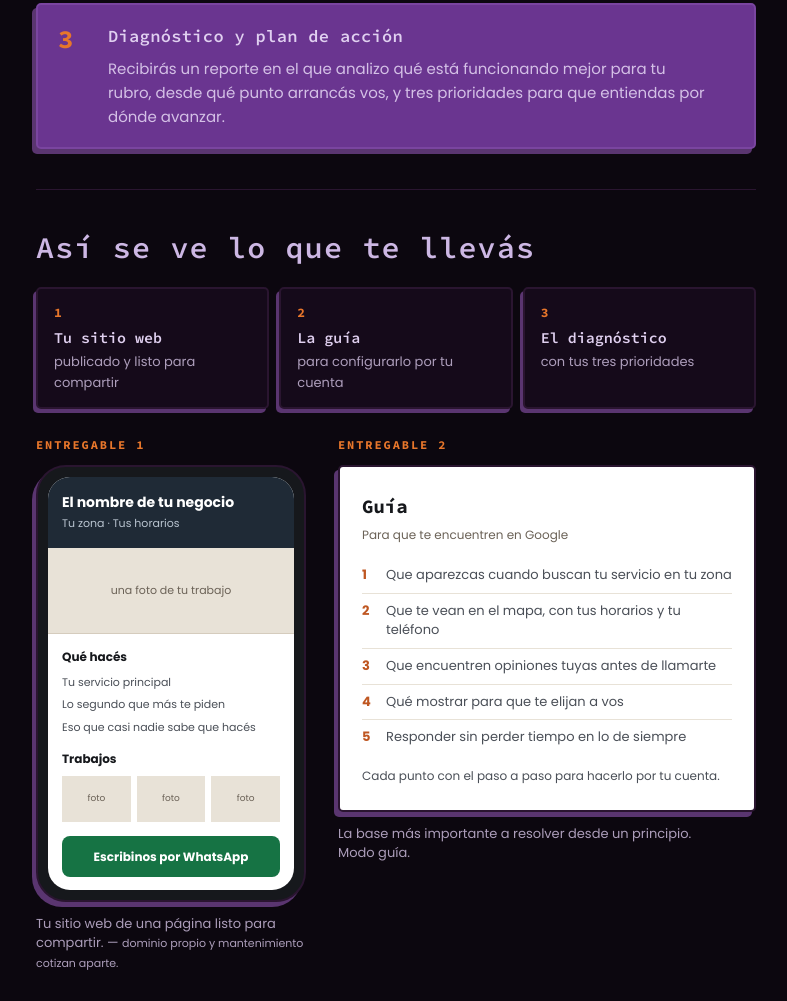
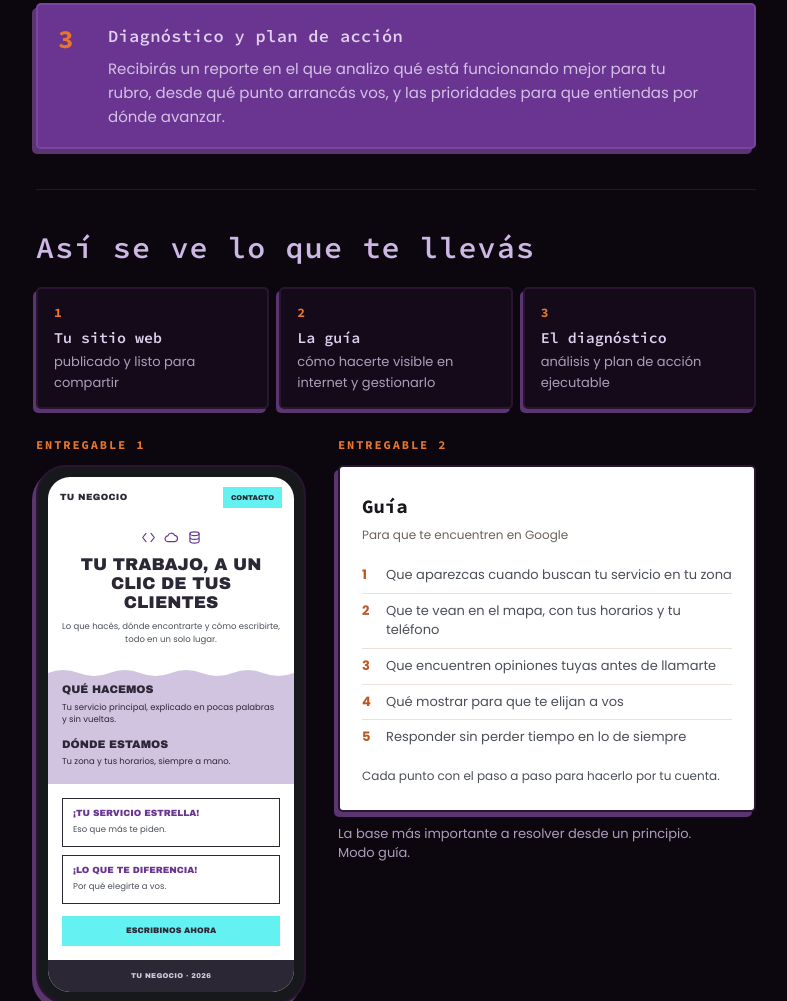
Before and after one commit to CharlyBGood/sinapsialab-consultoria, a plain HTML site: page index.html in a window 1280 px wide. Shown: the part 626-1627 px from the top of the page, without its empty margins (244-1031 px from the left). Drawn offline with Linux system fonts and the light colour scheme.

Commit message:
modify copy, templates style and README file with payment method explained

```diff
--- a/assets/css/components.css
+++ b/assets/css/components.css
@@ -305,57 +305,35 @@
   background: #FFFFFF;
   border-radius: 22px;
   overflow: hidden;
-  color: #16181C;
 }
 
-.phone__hd { background: #1F2A36; padding: 16px 14px; }
-.phone__ttl { color: #FFFFFF; font-size: 14px; font-weight: 700; line-height: 1.3; }
-.phone__sub { margin-top: 4px; color: #B9C4D0; font-size: 11px; }
+/* Maqueta con el estilo de las páginas que se generan (versión clara) */
+.mk { font-family: 'Archivo Black', 'Poppins', sans-serif; color: #2C2735; }
 
-.phone__shot {
-  height: 86px;
-  background: #E8E2D7;
-  border-bottom: 1px solid #D5CCBD;
-  display: flex;
-  align-items: center;
-  justify-content: center;
-  font-size: 11px;
-  color: #6B6257;
-}
+.mk__bar { display: flex; align-items: center; justify-content: space-between; padding: 10px 12px; }
+.mk__brand { color: #2C2735; font-size: 9px; letter-spacing: .04em; }
+.mk__nav { background: #63F2F1; color: #2C2735; font-size: 7px; padding: 5px 8px; }
 
-.phone__body { padding: 13px 14px; }
-.phone__h { font-size: 12px; font-weight: 700; color: #16181C; }
-.phone__h--mt { margin-top: 13px; }
-.phone__list { margin-top: 7px; display: flex; flex-direction: column; gap: 5px; }
-.phone__li { font-size: 11px; color: #4A4F57; }
+.mk__hero { padding: 12px 14px 22px; text-align: center; background: #FFFFFF; }
+.mk__icons { display: flex; justify-content: center; gap: 8px; }
+.mk__ic { width: 15px; height: 15px; fill: none; stroke: #6A3590; stroke-width: 1.4; stroke-linecap: round; stroke-linejoin: round; }
+.mk__h1 { margin-top: 10px; color: #2C2735; font-size: 17px; line-height: 1.12; }
+.mk__sub { margin-top: 8px; color: #4A4F57; font-family: 'Poppins', sans-serif; font-size: 8.5px; line-height: 1.5; }
 
-.phone__grid {
-  margin-top: 7px;
-  display: grid;
-  grid-template-columns: repeat(3, minmax(0, 1fr));
-  gap: 6px;
-}
+.mk__wave { display: block; width: 100%; height: 10px; background: #FFFFFF; fill: #D0C4E0; }
 
-.phone__cell {
-  height: 46px;
-  background: #E8E2D7;
-  display: flex;
-  align-items: center;
-  justify-content: center;
-  font-size: 9px;
-  color: #6B6257;
-}
+.mk__light { background: #D0C4E0; padding: 6px 14px 16px; }
+.mk__t { font-size: 11px; line-height: 1.2; color: #2C2735; }
+.mk__t--mt { margin-top: 12px; }
+.mk__p { margin-top: 4px; font-family: 'Poppins', sans-serif; font-size: 8.5px; line-height: 1.5; color: #2C2735; }
 
-.phone__btn {
-  margin-top: 14px;
-  background: #167344;
-  color: #FFFFFF;
-  text-align: center;
-  padding: 11px 8px;
-  border-radius: 8px;
-  font-size: 12px;
-  font-weight: 700;
-}
+.mk__cards { background: #FFFFFF; padding: 14px; display: flex; flex-direction: column; gap: 8px; }
+.mk__card { border: 1px solid #2C2735; padding: 9px 10px; }
+.mk__ct { color: #6A3590; font-size: 9px; line-height: 1.25; }
+.mk__cp { margin-top: 4px; color: #4A4F57; font-family: 'Poppins', sans-serif; font-size: 8.5px; }
+.mk__cta { margin-top: 4px; background: #63F2F1; color: #2C2735; text-align: center; font-size: 8px; padding: 9px 6px; }
+
+.mk__foot { background: #2C2735; color: #D0C4E0; text-align: center; font-size: 7px; padding: 10px; letter-spacing: .04em; }
 
 /* --- Maqueta del plan de acción --- */
 .sheet {
@@ -508,9 +486,9 @@
   max-width: 46ch;
 }
 
-/* --- WhatsApp flotante ---
-   Discreto: en mobile solo el ícono; en desktop se despliega la etiqueta al
-   pasar el mouse o al enfocarlo con el teclado. No tapa contenido ni interrumpe. */
+/* --- Botón flotante de contacto ---
+   Discreto: solo el ícono. A los 3 s se despliega "Hablemos" una vez como invitación
+   y se pliega; después, solo al pasar el mouse o enfocarlo con el teclado. */
 .wa {
   position: fixed;
   right: 16px;
@@ -518,7 +496,6 @@
   z-index: 50;
   display: inline-flex;
   align-items: center;
-  gap: 0;
   height: 52px;
   padding: 0 14px;
   border-radius: 999px;
@@ -527,29 +504,45 @@
   text-decoration: none;
   border: var(--retro-border) solid var(--ink);
   box-shadow: -3px 4px 0 0 var(--retro-offset);
-  transition: gap .18s ease, padding .18s ease, box-shadow .15s ease;
+  transition: transform .2s cubic-bezier(.2,.8,.2,1), box-shadow .2s ease, padding .35s cubic-bezier(.2,.8,.2,1);
 }
 
 .wa__icon { width: 24px; height: 24px; flex-shrink: 0; }
 
 .wa__label {
   font-family: var(--font-display);
-  font-size: 14px;
+  font-size: 15px;
   font-weight: 600;
+  letter-spacing: .02em;
   white-space: nowrap;
   max-width: 0;
+  margin-left: 0;
   overflow: hidden;
   opacity: 0;
-  transition: max-width .18s ease, opacity .18s ease;
+  transform: translateX(-6px);
+  transition: max-width .35s cubic-bezier(.2,.8,.2,1), margin-left .35s cubic-bezier(.2,.8,.2,1),
+              opacity .25s ease .05s, transform .35s cubic-bezier(.2,.8,.2,1);
 }
 
+.wa:hover,
+.wa:focus-visible { padding-right: 20px; transform: translateY(-2px); box-shadow: -5px 6px 0 0 var(--retro-offset-strong); }
 .wa:hover .wa__label,
-.wa:focus-visible .wa__label { max-width: 220px; opacity: 1; }
-.wa:hover, .wa:focus-visible { gap: 10px; padding-right: 18px; }
+.wa:focus-visible .wa__label { max-width: 120px; margin-left: 10px; opacity: 1; transform: none; }
+.wa:active { transform: translateY(0); box-shadow: -2px 3px 0 0 var(--retro-offset); }
 .wa:focus-visible { outline: 3px solid var(--accent); outline-offset: 3px; }
 
+/* Invitación inicial: se despliega, espera y se pliega. */
+.wa { animation: wa-pad 5s cubic-bezier(.2,.8,.2,1) 3s 1 both; }
+.wa__label { animation: wa-label 5s cubic-bezier(.2,.8,.2,1) 3s 1 both; }
+
+@keyframes wa-pad { 0%, 100% { padding-right: 14px; } 12%, 85% { padding-right: 20px; } }
+@keyframes wa-label {
+  0%, 100% { max-width: 0; margin-left: 0; opacity: 0; transform: translateX(-6px); }
+  12%, 85% { max-width: 120px; margin-left: 10px; opacity: 1; transform: none; }
+}
+
 @media (prefers-reduced-motion: reduce) {
-  .wa, .wa__label { transition: none; }
+  .wa, .wa__label { transition: none; animation: none; }
   .rsv-screen, .rsv-screen.is-closing { animation: none; }
 }
 
--- a/assets/js/reserva.js
+++ b/assets/js/reserva.js
@@ -126,14 +126,14 @@
 
     if (!reserva.nombre || !reserva.negocio) return fallo('Completá tu nombre y el de tu negocio.');
     if (!/^[^\s@]+@[^\s@]+\.[^\s@]+$/.test(reserva.email)) return fallo('Revisá el email: parece incompleto.');
-    if (reserva.whatsapp.replace(/\D/g, '').length < 8) return fallo('Revisá el WhatsApp: faltan dígitos.');
+    if (reserva.whatsapp.replace(/\D/g, '').length < 8) return fallo('Revisá el teléfono: faltan dígitos.');
 
     datos.innerHTML = '';
     [
       ['Nombre', reserva.nombre],
       ['Negocio', reserva.negocio],
       ['Email', reserva.email],
-      ['WhatsApp', reserva.whatsapp],
+      ['Teléfono', reserva.whatsapp],
       ['Material', MATERIAL[reserva.material]],
     ].forEach(function (par) {
       var dt = document.createElement('dt');
--- a/index.html
+++ b/index.html
@@ -9,7 +9,7 @@
     <title>Starter Pack Digital — SinapsiaLab</title>
     <meta
       name="description"
-      content="Una charla sobre tu emprendimiento y tres cosas concretas para empezar a mostrarte online: tu sitio de una página con WhatsApp, una guía para emprendedores y tu plan de acción."
+      content="Una charla sobre tu emprendimiento y tres cosas concretas para empezar a mostrarte online: tu sitio de una página con botón de contacto directo, una guía para emprendedores y tu plan de acción."
     />
     <link rel="canonical" href="https://starter.sinapsialab.com/" />
     <link rel="icon" href="favicon.ico" sizes="any" />
@@ -20,7 +20,7 @@
     <meta property="og:title" content="Starter Pack Digital — SinapsiaLab" />
     <meta
       property="og:description"
-      content="Tu sitio con WhatsApp, una guía para emprendedores y tu plan de acción. Todo a partir de una charla."
+      content="Tu sitio con botón de contacto directo, una guía para emprendedores y tu plan de acción. Todo a partir de una charla."
     />
     <meta
       property="og:image"
@@ -33,7 +33,7 @@
     <meta name="twitter:title" content="Starter Pack Digital — SinapsiaLab" />
     <meta
       name="twitter:description"
-      content="Tu sitio con WhatsApp, una guía para emprendedores y tu plan de acción. Todo a partir de una charla."
+      content="Tu sitio con botón de contacto directo, una guía para emprendedores y tu plan de acción. Todo a partir de una charla."
     />
     <meta
       name="twitter:image"
@@ -42,7 +42,7 @@
 
     <link
       rel="stylesheet"
-      href="https://fonts.googleapis.com/css2?family=Poppins:wght@300;400;500;600;700&family=Source+Code+Pro:wght@300;400;600;700&display=swap"
+      href="https://fonts.googleapis.com/css2?family=Poppins:wght@300;400;500;600;700&family=Source+Code+Pro:wght@300;400;600;700&family=Archivo+Black&display=swap"
     />
     <link rel="stylesheet" href="assets/css/tokens.css" />
     <link rel="stylesheet" href="assets/css/base.css" />
@@ -67,7 +67,7 @@
           <div class="item">
             <div class="item__n">1</div>
             <div class="item__b">
-              <h3>Tu sitio web de una página, con botón de WhatsApp</h3>
+              <h3>Tu sitio web de una página, con botón de contacto directo</h3>
               <p>
                 Me das un flyer de tu proyecto. Si no tenés, hasta 5 fotos de
                 tus trabajos. Te devuelvo el sitio publicado y listo para
@@ -92,7 +92,7 @@
               <h3>Diagnóstico y plan de acción</h3>
               <p>
                 Recibirás un reporte en el que analizo qué está funcionando
-                mejor para tu rubro, desde qué punto arrancás vos, y tres
+                mejor para tu rubro, desde qué punto arrancás vos, y las
                 prioridades para que entiendas por dónde avanzar.
               </p>
             </div>
@@ -111,12 +111,12 @@
           <li class="piece">
             <span class="piece__n">2</span>
             <span class="piece__t">La guía</span>
-            <span class="piece__d">para configurarlo por tu cuenta</span>
+            <span class="piece__d">cómo hacerte visible en internet y gestionarlo</span>
           </li>
           <li class="piece">
             <span class="piece__n">3</span>
             <span class="piece__t">El diagnóstico</span>
-            <span class="piece__d">con tus tres prioridades</span>
+            <span class="piece__d">análisis y plan de acción ejecutable</span>
           </li>
         </ol>
 
@@ -124,27 +124,29 @@
           <div>
             <p class="tag">Entregable 1</p>
             <div class="phone">
-              <div class="phone__s">
-                <div class="phone__hd">
-                  <p class="phone__ttl">El nombre de tu negocio</p>
-                  <p class="phone__sub">Tu zona · Tus horarios</p>
+              <div class="phone__s mk">
+                <div class="mk__bar">
+                  <span class="mk__brand">TU NEGOCIO</span>
+                  <span class="mk__nav">CONTACTO</span>
                 </div>
-                <div class="phone__shot">una foto de tu trabajo</div>
-                <div class="phone__body">
-                  <p class="phone__h">Qué hacés</p>
-                  <div class="phone__list">
-                    <p class="phone__li">Tu servicio principal</p>
-                    <p class="phone__li">Lo segundo que más te piden</p>
-                    <p class="phone__li">Eso que casi nadie sabe que hacés</p>
-                  </div>
-                  <p class="phone__h phone__h--mt">Trabajos</p>
-                  <div class="phone__grid">
-                    <span class="phone__cell">foto</span>
-                    <span class="phone__cell">foto</span>
-                    <span class="phone__cell">foto</span>
-                  </div>
-                  <p class="phone__btn">Escribinos por WhatsApp</p>
+                <div class="mk__hero">
+                  <div class="mk__icons"><svg class="mk__ic" viewBox="0 0 18 18" aria-hidden="true"><path d="M6 4 2 9l4 5M12 4l4 5-4 5"/></svg><svg class="mk__ic" viewBox="0 0 18 18" aria-hidden="true"><path d="M5 14a3.5 3.5 0 0 1-.4-7A4.5 4.5 0 0 1 13 6.5 3.8 3.8 0 0 1 13 14Z"/></svg><svg class="mk__ic" viewBox="0 0 18 18" aria-hidden="true"><ellipse cx="9" cy="4.5" rx="5.5" ry="2.2"/><path d="M3.5 4.5v9c0 1.2 2.5 2.2 5.5 2.2s5.5-1 5.5-2.2v-9M3.5 9c0 1.2 2.5 2.2 5.5 2.2s5.5-1 5.5-2.2"/></svg></div>
+                  <p class="mk__h1">TU TRABAJO, A UN CLIC DE TUS CLIENTES</p>
+                  <p class="mk__sub">Lo que hacés, dónde encontrarte y cómo escribirte, todo en un solo lugar.</p>
                 </div>
+                <svg class="mk__wave" viewBox="0 0 100 10" preserveAspectRatio="none" aria-hidden="true"><path d="M0,6 q6.25,-6 12.5,0 t12.5,0 q6.25,-6 12.5,0 t12.5,0 q6.25,-6 12.5,0 t12.5,0 q6.25,-6 12.5,0 t12.5,0 V10 H0 Z"/></svg>
+                <div class="mk__light">
+                  <p class="mk__t">QUÉ HACEMOS</p>
+                  <p class="mk__p">Tu servicio principal, explicado en pocas palabras y sin vueltas.</p>
+                  <p class="mk__t mk__t--mt">DÓNDE ESTAMOS</p>
+                  <p class="mk__p">Tu zona y tus horarios, siempre a mano.</p>
+                </div>
+                <div class="mk__cards">
+                  <div class="mk__card"><p class="mk__ct">¡TU SERVICIO ESTRELLA!</p><p class="mk__cp">Eso que más te piden.</p></div>
+                  <div class="mk__card"><p class="mk__ct">¡LO QUE TE DIFERENCIA!</p><p class="mk__cp">Por qué elegirte a vos.</p></div>
+                  <p class="mk__cta">ESCRIBINOS AHORA</p>
+                </div>
+                <div class="mk__foot">TU NEGOCIO · 2026</div>
               </div>
             </div>
             <p class="demo__cap">
@@ -318,7 +320,7 @@
           <div class="box">
             <h3>Lo que te queda</h3>
             <p>
-              El sitio, la guía y el plan de acción detallado te quedan como
+              El sitio, la guía y el plan de acción te quedan como
               brújula para que puedas avanzar.
             </p>
           </div>
@@ -368,7 +370,7 @@
         <path fill="currentColor" d="M17.47 14.38c-.3-.15-1.76-.87-2.03-.97-.27-.1-.47-.15-.67.15-.2.3-.77.96-.94 1.16-.17.2-.35.22-.65.07-.3-.15-1.26-.46-2.4-1.48-.89-.79-1.49-1.76-1.66-2.06-.17-.3-.02-.46.13-.61.14-.14.3-.35.45-.53.15-.18.2-.3.3-.5.1-.2.05-.38-.02-.53-.08-.15-.67-1.61-.92-2.2-.24-.58-.49-.5-.67-.51h-.57c-.2 0-.52.07-.8.38-.27.3-1.04 1.02-1.04 2.48s1.07 2.88 1.22 3.08c.15.2 2.1 3.2 5.08 4.49.71.3 1.26.49 1.69.63.71.22 1.36.19 1.87.12.57-.09 1.76-.72 2.01-1.41.25-.7.25-1.29.17-1.42-.07-.13-.27-.2-.57-.35z"/>
         <path fill="currentColor" d="M12.04 2C6.58 2 2.13 6.45 2.13 11.91c0 1.75.46 3.45 1.32 4.96L2 22l5.25-1.38a9.87 9.87 0 0 0 4.79 1.22h.01c5.46 0 9.91-4.45 9.91-9.91C21.96 6.45 17.5 2 12.04 2zm0 18.13h-.01a8.2 8.2 0 0 1-4.18-1.15l-.3-.18-3.11.82.83-3.04-.2-.31a8.17 8.17 0 0 1-1.25-4.36c0-4.54 3.7-8.23 8.23-8.23 2.2 0 4.26.86 5.82 2.41a8.17 8.17 0 0 1 2.41 5.82c0 4.54-3.7 8.22-8.24 8.22z"/>
       </svg>
-      <span class="wa__label">Consultar por WhatsApp</span>
+      <span class="wa__label">Hablemos</span>
     </a>
 
 
@@ -407,7 +409,7 @@
               </div>
 
               <div class="rsv__field">
-                <label for="rsv-wpp">Tu WhatsApp</label>
+                <label for="rsv-wpp">Tu número de teléfono</label>
                 <input class="rsv__input" id="rsv-wpp" name="whatsapp" type="tel" inputmode="tel" autocomplete="tel" required>
                 <span class="rsv__hint">Con característica, sin el 0 ni el 15.</span>
               </div>
```
Also changed, not shown: 1 other file.
